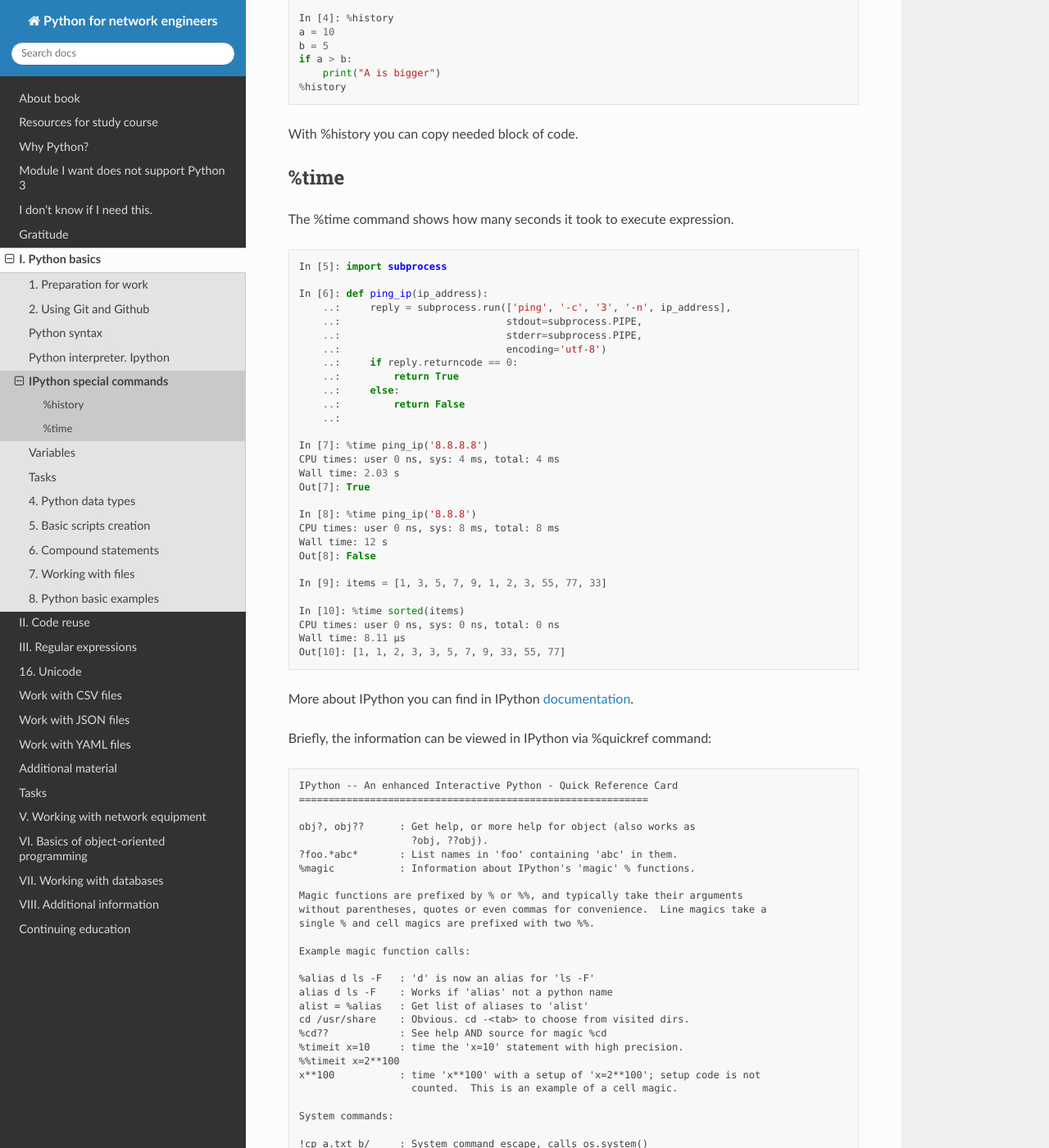
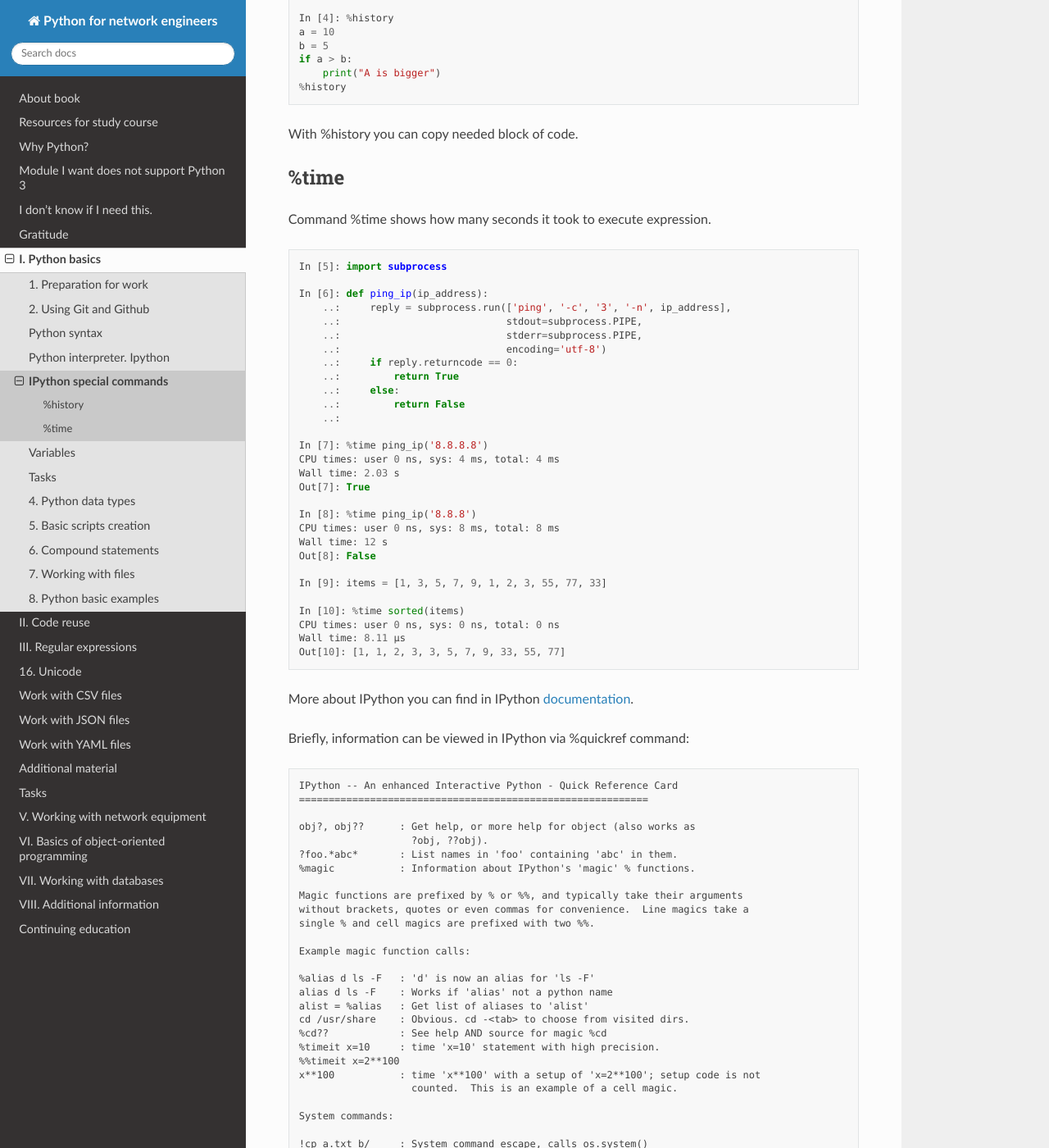
Before and after one commit to natenka/pyneng-book-en, a Sphinx documentation site: the page built from docs/source/book/03_start/1a_ipython_magic.rst, in a window 1280 px wide and 1400 px high, scrolled down 557 px. Shown: the whole window at 82% size. Built offline with Sphinx 7.4.7 and the Read the Docs theme 2.0.0, drawn with Linux system fonts in a browser that asks for light colours; pages that are not in the unit, such as notebooks, are missing from menus; some of the changed text lies outside the part shown.

Commit message:
Update 1a_ipython_magic.rst

```diff
--- a/docs/source/book/03_start/1a_ipython_magic.rst
+++ b/docs/source/book/03_start/1a_ipython_magic.rst
@@ -32,7 +32,7 @@ With %history you can copy needed block of code.
 %time
 '''''
 
-The %time command shows how many seconds it took to execute expression.
+Command %time shows how many seconds it took to execute expression.
 
 .. code:: python
 
@@ -71,7 +71,7 @@ The %time command shows how many seconds it took to execute expression.
 More about IPython you can find in IPython
 `documentation <http://ipython.readthedocs.io/en/stable/index.html>`__.
 
-Briefly, the information can be viewed in IPython via %quickref  command:
+Briefly, information can be viewed in IPython via %quickref command:
 
 ::
 
@@ -84,7 +84,7 @@ Briefly, the information can be viewed in IPython via %quickref  command:
     %magic           : Information about IPython's 'magic' % functions.
 
     Magic functions are prefixed by % or %%, and typically take their arguments
-    without parentheses, quotes or even commas for convenience.  Line magics take a
+    without brackets, quotes or even commas for convenience.  Line magics take a
     single % and cell magics are prefixed with two %%.
 
     Example magic function calls:
@@ -94,7 +94,7 @@ Briefly, the information can be viewed in IPython via %quickref  command:
     alist = %alias   : Get list of aliases to 'alist'
     cd /usr/share    : Obvious. cd -<tab> to choose from visited dirs.
     %cd??            : See help AND source for magic %cd
-    %timeit x=10     : time the 'x=10' statement with high precision.
+    %timeit x=10     : time 'x=10' statement with high precision.
     %%timeit x=2**100
     x**100           : time 'x**100' with a setup of 'x=2**100'; setup code is not
                        counted.  This is an example of a cell magic.
```
